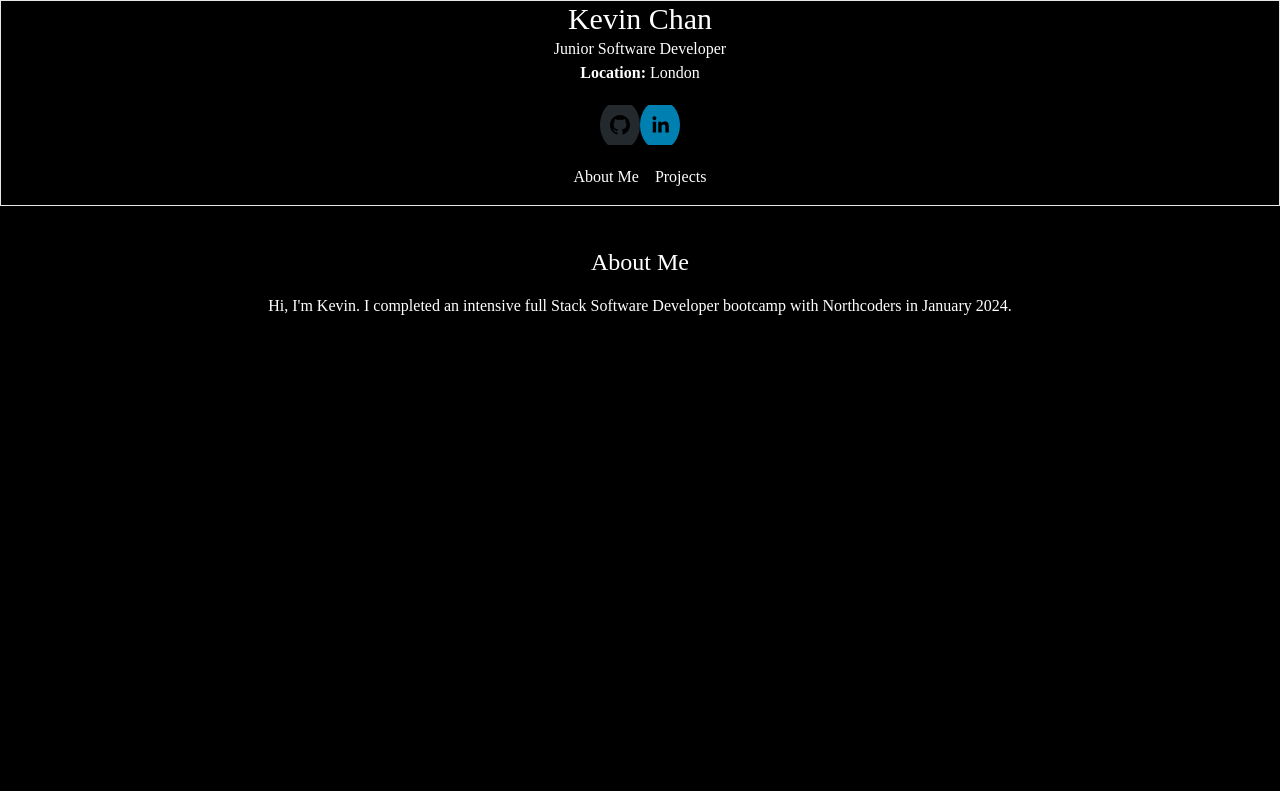
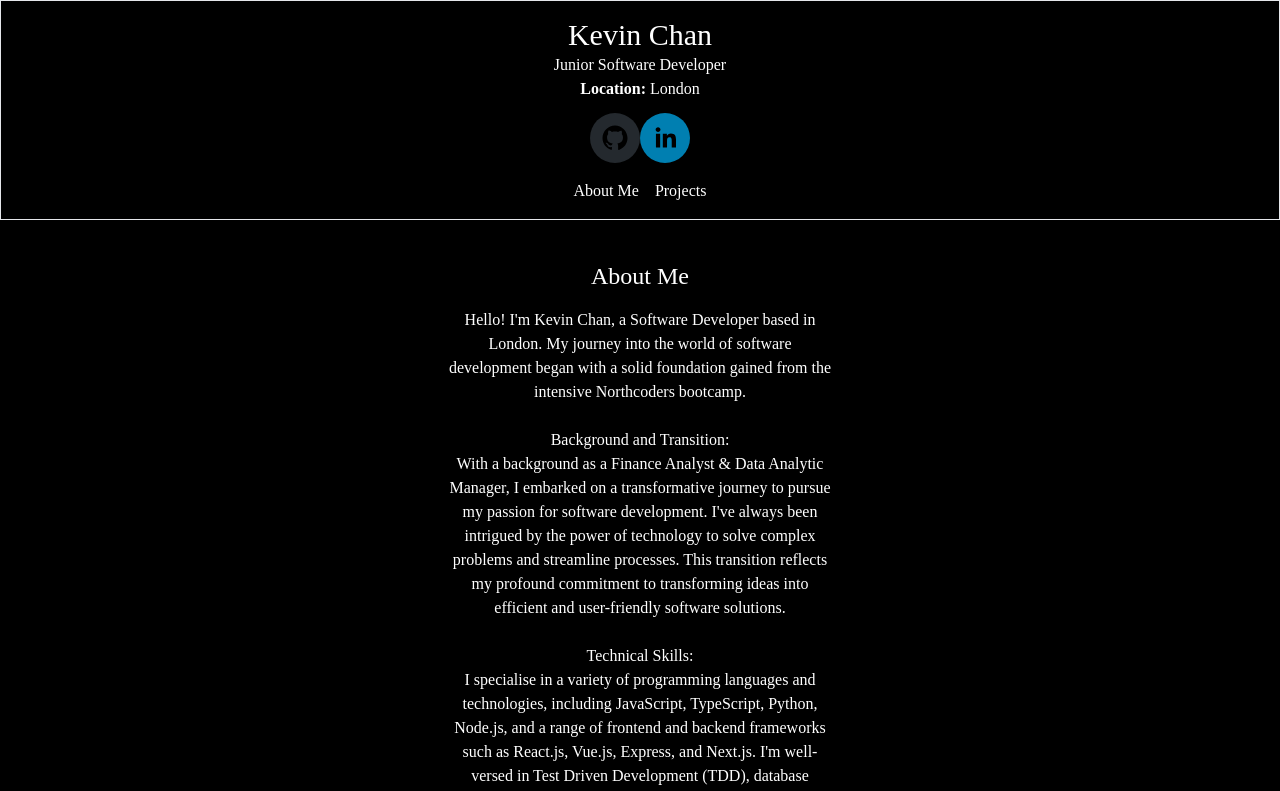
Before and after one commit to Sakhee89/Personal-Website, a React (Vite) app: page / in a window 1280 px wide. Shown: the top 791 px of the page. Built offline with nearby package versions, Linux system fonts and the light colour scheme.

Commit message:
add project data and projects

```diff
--- a/src/components/AboutMe.jsx
+++ b/src/components/AboutMe.jsx
@@ -1,12 +1,53 @@
 export function AboutMe({ show }) {
   return (
-    <section className="mt-10">
+    <section className="mt-10 flex justify-center pb-5">
       {show && (
         <div>
           <h1 className="text-2xl">About Me</h1>
-          <p className="mt-4">
-            Hi, I'm Kevin. I completed an intensive full Stack Software
-            Developer bootcamp with Northcoders in January 2024.
+          <p className="mt-4 w-full max-w-sm hover:max-w-lg ">
+            Hello! I'm Kevin Chan, a Software Developer based in London. My
+            journey into the world of software development began with a solid
+            foundation gained from the intensive Northcoders bootcamp. <br></br>
+            <br></br>
+            Background and Transition: <br></br>With a background as a Finance
+            Analyst & Data Analytic Manager, I embarked on a transformative
+            journey to pursue my passion for software development. I've always
+            been intrigued by the power of technology to solve complex problems
+            and streamline processes. This transition reflects my profound
+            commitment to transforming ideas into efficient and user-friendly
+            software solutions. <br></br>
+            <br></br>Technical Skills: <br></br>I specialise in a variety of
+            programming languages and technologies, including JavaScript,
+            TypeScript, Python, Node.js, and a range of frontend and backend
+            frameworks such as React.js, Vue.js, Express, and Next.js. I'm
+            well-versed in Test Driven Development (TDD), database management
+            with PostgreSQL and MongoDB, and proficient in utilising tools like
+            Jest for testing and GitHub for version control.
+            <br></br>
+            <br></br>Professional Experience: <br></br>During my tenure as a
+            Trainee Software Developer at Northcoders, I actively contributed to
+            diverse projects, demonstrating proficiency in both frontend and
+            backend development. Notable achievements include the successful
+            completion of a fully functional Reddit clone and collaboration on a
+            group project integrating new technologies seamlessly. My experience
+            in software development has honed my problem-solving skills and
+            equipped me with the ability to adapt to evolving tech stacks.
+            <br></br>
+            <br></br>
+            Education and Learning Journey:<br></br> I hold a MSC in Finance and
+            Investment from the University of Brighton, where I developed
+            analytical and critical thinking skills crucial for my transition
+            into software development. Additionally, my continuous pursuit of
+            learning through platforms like CodeAcademy, Udemy, and FreeCodeCamp
+            underscores my dedication to personal and professional growth.
+            <br></br>
+            <br></br>Interests and Future Aspirations: <br></br>Outside of
+            software development, I enjoy staying updated with industry trends,
+            attending tech events, and actively participating in networking
+            opportunities. I am passionate about continuous personal development
+            and am committed to exploring new projects and technologies to
+            broaden my skill set and contribute meaningfully to the tech
+            community.
           </p>
         </div>
       )}
--- a/src/components/Header.jsx
+++ b/src/components/Header.jsx
@@ -1,10 +1,10 @@
 export function Header() {
   return (
     <header>
-      <h1 className="text-3xl">Kevin Chan</h1>
+      <h1 className="text-3xl mt-4">Kevin Chan</h1>
       <section>
         <p>Junior Software Developer </p>
-        <p>
+        <p className="mb-3">
           {" "}
           <b>Location:</b> London
         </p>
--- a/src/components/NavBar.jsx
+++ b/src/components/NavBar.jsx
@@ -5,13 +5,14 @@ export function NavBar({ handleAboutMeClick, handleProjectsClick }) {
   return (
     <nav className="border">
       <Header />
-      <div className="flex justify-center">
-        <div className="size-20 flex items-center item">
-          <SocialIcon url="https://github.com/Sakhee89/" />
-          <SocialIcon url="https://www.linkedin.com/in/kevin-chan-b7103b135/" />
-        </div>
+      <div>
+        <SocialIcon className="size-24" url="https://github.com/Sakhee89/" />
+        <SocialIcon
+          className="flex justify-center"
+          url="https://www.linkedin.com/in/kevin-chan-b7103b135/"
+        />
       </div>
-      <div className="flex justify-center space-x-4 mb-4">
+      <div className="flex justify-center space-x-4 mb-4 mt-4">
         <span onClick={handleAboutMeClick} style={{ cursor: "pointer" }}>
           About Me
         </span>
--- /dev/null
+++ b/src/components/ProjectCard.jsx
@@ -0,0 +1,10 @@
+export function ProjectCard({ projectData }) {
+  return (
+    <section className="border">
+      <h2>{projectData.title}</h2>
+      <p>{projectData.description}</p>
+      <p>Link to Project: {projectData.gitHub}</p>
+      <p>Hosted on: {projectData.hosted}</p>
+    </section>
+  );
+}
--- a/src/components/Projects.jsx
+++ b/src/components/Projects.jsx
@@ -1,14 +1,15 @@
 import { IoLogoJavascript } from "react-icons/io5";
 import { SiTypescript, SiPostgresql, SiExpress, SiJest } from "react-icons/si";
 import { FaReact, FaVuejs, FaNode } from "react-icons/fa";
-import { ProjectCard } from "./ProjectsCard";
+import { ProjectCard } from "./ProjectCard";
+import { projectsData } from "../data/projectsData";
 
 export function Projects({ show }) {
   return (
     <section className="mt-10">
       {show && (
         <>
-          <h1>Skillset</h1>
+          <h1 className="text-2xl">Skillset</h1>
           <div className="mt-5 mb-5 flex flex-wrap gap-4 justify-center">
             <a href="https://developer.mozilla.org/en-US/docs/Web/JavaScript">
               <IoLogoJavascript />
@@ -35,8 +36,13 @@ export function Projects({ show }) {
               <SiJest />
             </a>
           </div>
-          <h1 className="mb-5">Projects</h1>
-          <ProjectCard />
+          <h1 className="mb-5 text-2xl">Projects</h1>
+
+          {projectsData.map((projectData) => {
+            return (
+              <ProjectCard projectData={projectData} key={projectData.id} />
+            );
+          })}
         </>
       )}
     </section>
--- a/src/components/ProjectsCard.jsx
+++ /dev/null
@@ -1,3 +0,0 @@
-export function ProjectCard() {
-  return <></>;
-}
--- /dev/null
+++ b/src/data/projectsData.js
@@ -0,0 +1,29 @@
+export const projectsData = [
+  {
+    id: 1,
+    title: "News Server FrontEnd",
+    description:
+      "I'm excited to share my frontend project, created using JavaScript, React.js, and Bootstrap during my immersive journey at Northcoders Bootcamp. Introducing the app, this is akin to a dynamic news site, where users can explore a range of articles contributed by various users. With interactive features, users can engage by adding and removing comments, as well as voting on articles. Our platform offers navigation with filtering options based on topics and the ability to sort articles by comment count, votes, or date created, in both ascending and descending orders.",
+    hosted: "https://sakhee-news.netlify.app/",
+    techStack: ["JavaScript", "React.js", "Bootstrap"],
+    gitHub: "https://github.com/Sakhee89/fe-sakhee-news",
+  },
+  {
+    id: 2,
+    title: "News Server BackEnd API",
+    description:
+      "I'm delighted to introduce my backend project developed using Node.js and PostgreSQL during my immersive journey at Northcoders Bootcamp. The API project mirrors the functionality of real-world backend services, akin to platforms like Reddit, furnishing vital information to the frontend architecture.",
+    hosted: "https://sakhee-news.onrender.com/api",
+    techStack: ["JavaScript", "PSQL", "Node.js", "Express.js", "Jest"],
+    gitHub: "https://github.com/Sakhee89/sakhee-server",
+  },
+  {
+    id: 3,
+    title: "Knowledge Nest",
+    description:
+      "Hello! I'm excited to share our team's project, Knowledge Nest, developed during our time at Northcoders. Knowledge Nest is a user-friendly platform designed to connect individuals seeking services with those offering them. Our front-end project, built with Vue.js, Tailwind, and TypeScript, features instant messaging and a post system for users to explore various skillsets. The login uses Firebase authentication, with the ability to sign in by google or email and password. The messaging functionality is also integrated with Firebase, that enables real-time communication among users.",
+    hosted: "https://knowledge-nest-fe.vercel.app/",
+    techStack: ["TypeScript", "Vue.js", "Firebase", "Tailwind"],
+    gitHub: "https://github.com/TomMirfin/knowledge-nest-FE",
+  },
+];
```
